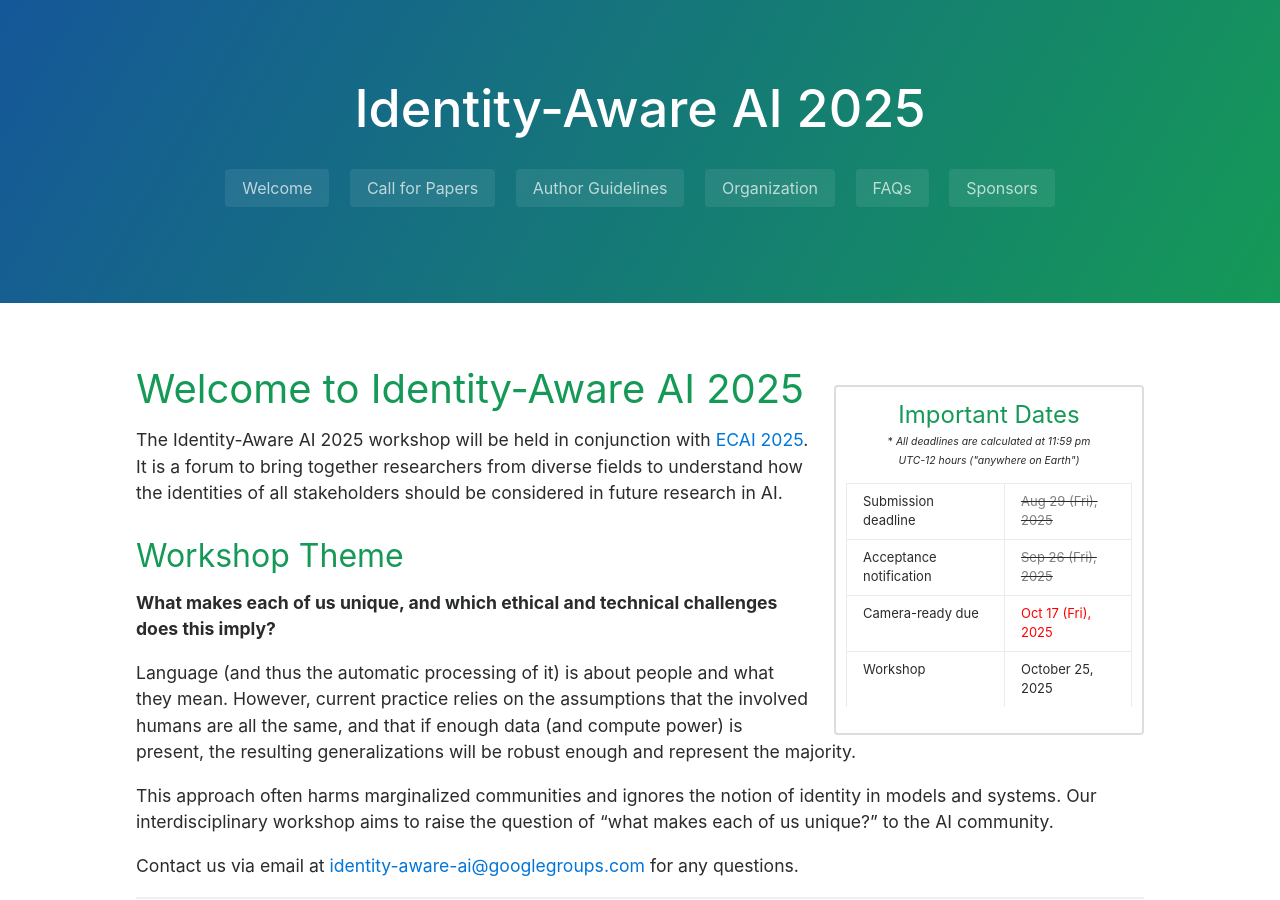
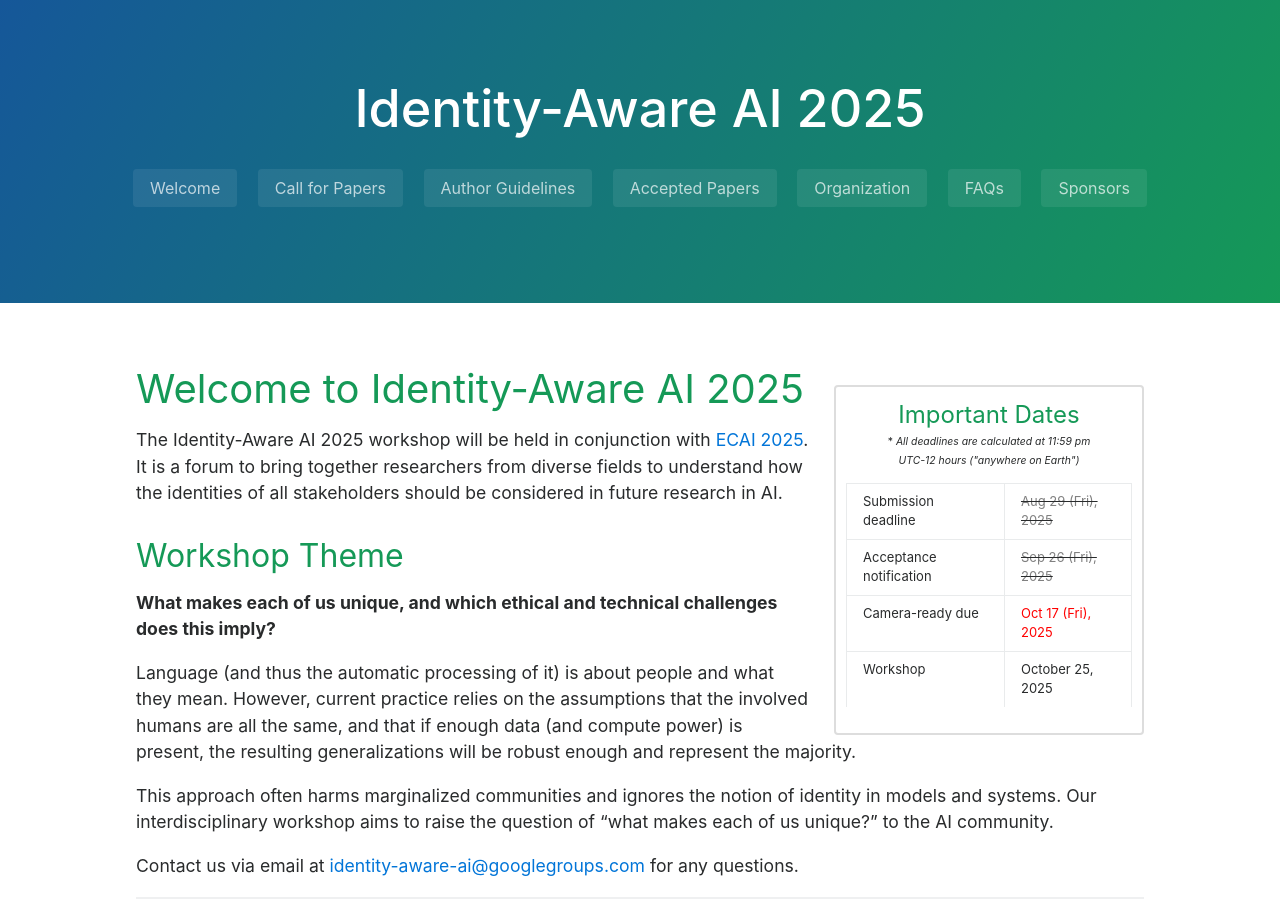
Before and after one commit to identity-aware-ai/identity-aware-ai.github.io, a Jekyll site: the page built from index.md, in a window 1280 px wide and 900 px high. Built offline with Jekyll 4.4.1, drawn with Linux system fonts in a browser that asks for light colours.

```diff
--- a/_includes/page-header.html
+++ b/_includes/page-header.html
@@ -4,7 +4,7 @@
   <a href="/" class="btn">Welcome</a>
   <a href="/cfp" class="btn">Call for Papers</a>
   <a href="/author" class="btn">Author Guidelines</a>
-  <!-- <a href="/accepted_papers" class="btn">Accepted Papers</a> -->
+  <a href="/accepted_papers" class="btn">Accepted Papers</a>
   <a href="/organization" class="btn">Organization</a>
   <a href="/faq" class="btn">FAQs</a>
   <a href="/sponsors" class="btn">Sponsors</a>
```
Also changed, not shown: 1 other file.
